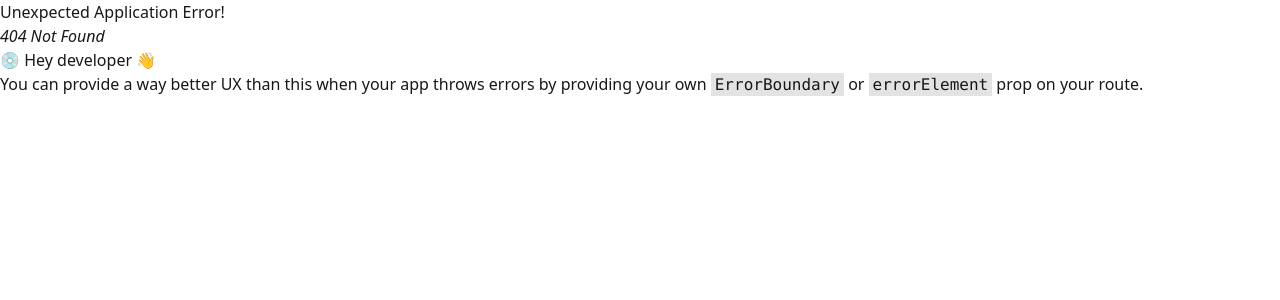
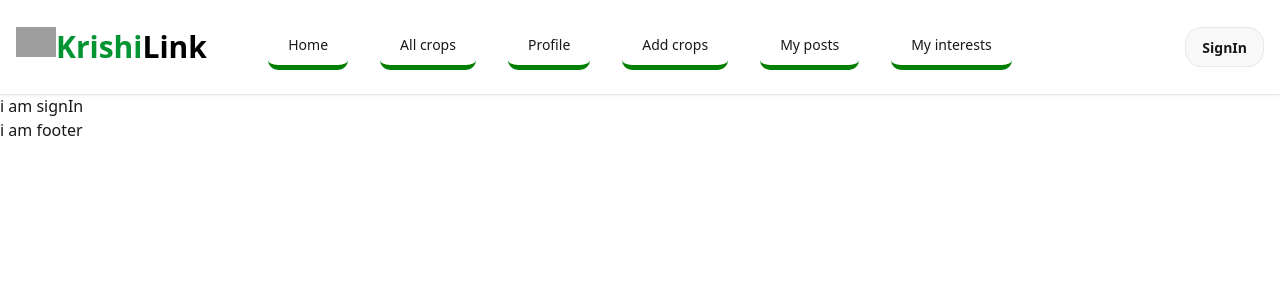
Before and after one commit to junayed17/KrishiLink, a React (Vite) app: page /signIn in a window 1280 px wide. Before the commit this address had no page. Shown: the top 300 px of the page. Built offline with nearby package versions, Linux system fonts and the light colour scheme; grey boxes are pictures that could not be loaded.

Commit message:
navber added

```diff
--- a/index.html
+++ b/index.html
@@ -2,9 +2,9 @@
 <html lang="en">
   <head>
     <meta charset="UTF-8" />
-    <link rel="icon" type="image/svg+xml" href="/vite.svg" />
+    <link rel="icon" type="image/svg+xml" href="https://script.viserlab.com/agrivest/assets/images/logo_icon/favicon.png" />
     <meta name="viewport" content="width=device-width, initial-scale=1.0" />
-    <title>lrishilink</title>
+    <title>krishilink</title>
   </head>
   <body>
     <div id="root"></div>
--- a/src/Components/Navber.jsx
+++ b/src/Components/Navber.jsx
@@ -1,9 +1,84 @@
-import React from 'react';
+import React from "react";
+import { Link, NavLink } from "react-router";
 
 const Navber = () => {
+  const links = (
+    <>
+      <NavLink className="hover:px-2.5 hover:py-5 hover:bg-[#009432] mx-4 transition-all duration-500 hover:text-white">
+        Home
+      </NavLink>
+      <NavLink className="hover:px-2.5 hover:py-5 hover:bg-[#009432] mx-4 transition-all duration-500 hover:text-white">
+        All crops
+      </NavLink>
+      <NavLink className="hover:px-2.5 hover:py-5 hover:bg-[#009432] mx-4 transition-all duration-500 hover:text-white">
+        Profile
+      </NavLink>
+      <NavLink className="hover:px-2.5 hover:py-5 hover:bg-[#009432] mx-4 transition-all duration-500 hover:text-white">
+        Add crops
+      </NavLink>
+      <NavLink className="hover:px-2.5 hover:py-5 hover:bg-[#009432] mx-4 transition-all duration-500 hover:text-white">
+        My posts
+      </NavLink>
+      <NavLink className="hover:px-2.5 hover:py-5 hover:bg-[#009432] mx-4 transition-all duration-500 hover:text-white">
+        My interests
+      </NavLink>
+    </>
+  );
+
   return (
-    <div>
-      i am navber
+    <div className="bg-base-100 shadow-sm">
+      <div className="navbar max-w-[1440px] mx-auto p-4">
+        <div className="navbar-start">
+          <div className="dropdown">
+            <div tabIndex={0} role="button" className="btn-ghost lg:hidden">
+              <svg
+                xmlns="http://www.w3.org/2000/svg"
+                className="h-8 w-8 font-bold"
+                fill="none"
+                viewBox="0 0 24 24"
+                stroke="currentColor"
+              >
+                {" "}
+                <path
+                  strokeLinecap="round"
+                  strokeLinejoin="round"
+                  strokeWidth="2"
+                  d="M4 6h16M4 12h8m-8 6h16"
+                />{" "}
+              </svg>
+            </div>
+            <ul
+              tabIndex="-1"
+              className="menu menu-sm dropdown-content bg-base-100 rounded-box z-1 mt-3 w-52 p-2 shadow"
+            >
+              {links}
+            </ul>
+          </div>
+          <Link className="flex items-center justify-center" to="/">
+            <div className="w-10 h-10">
+              <img
+                src="https://i.ibb.co.com/9k3nCJ9Y/logo-removebg-preview.png"
+                alt=""
+              />
+            </div>
+            <div className="flex items-center text-3xl font-bold">
+              <span className="text-[#009432]">Krishi</span>
+              <span className="text-black">Link</span>
+            </div>
+          </Link>
+        </div>
+        <div className="navbar-center hidden lg:flex">
+          <ul className="menu menu-horizontal px-1">{links}</ul>
+        </div>
+        <div className="navbar-end">
+          <Link
+            to="/signIn"
+            className="btn hover:bg-[#009432] rounded-2xl transition-all duration-500 hover:text-white"
+          >
+            SignIn
+          </Link>
+        </div>
+      </div>
     </div>
   );
 };
--- /dev/null
+++ b/src/Components/SignIn/SignIn.jsx
@@ -0,0 +1,11 @@
+import React from 'react';
+
+const SignIn = () => {
+  return (
+    <div>
+      i am signIn
+    </div>
+  );
+};
+
+export default SignIn;
--- a/src/index.css
+++ b/src/index.css
@@ -1,2 +1,9 @@
 @import "tailwindcss";
 @plugin "daisyui";
+
+a.active {
+  padding: 10px 20px;
+  border-radius: 10px;
+  border-bottom: 5px solid green;
+  transition: 0.3s;
+}
```
Also changed, not shown: src/Provider/Router.jsx (+12 -5 lines).
